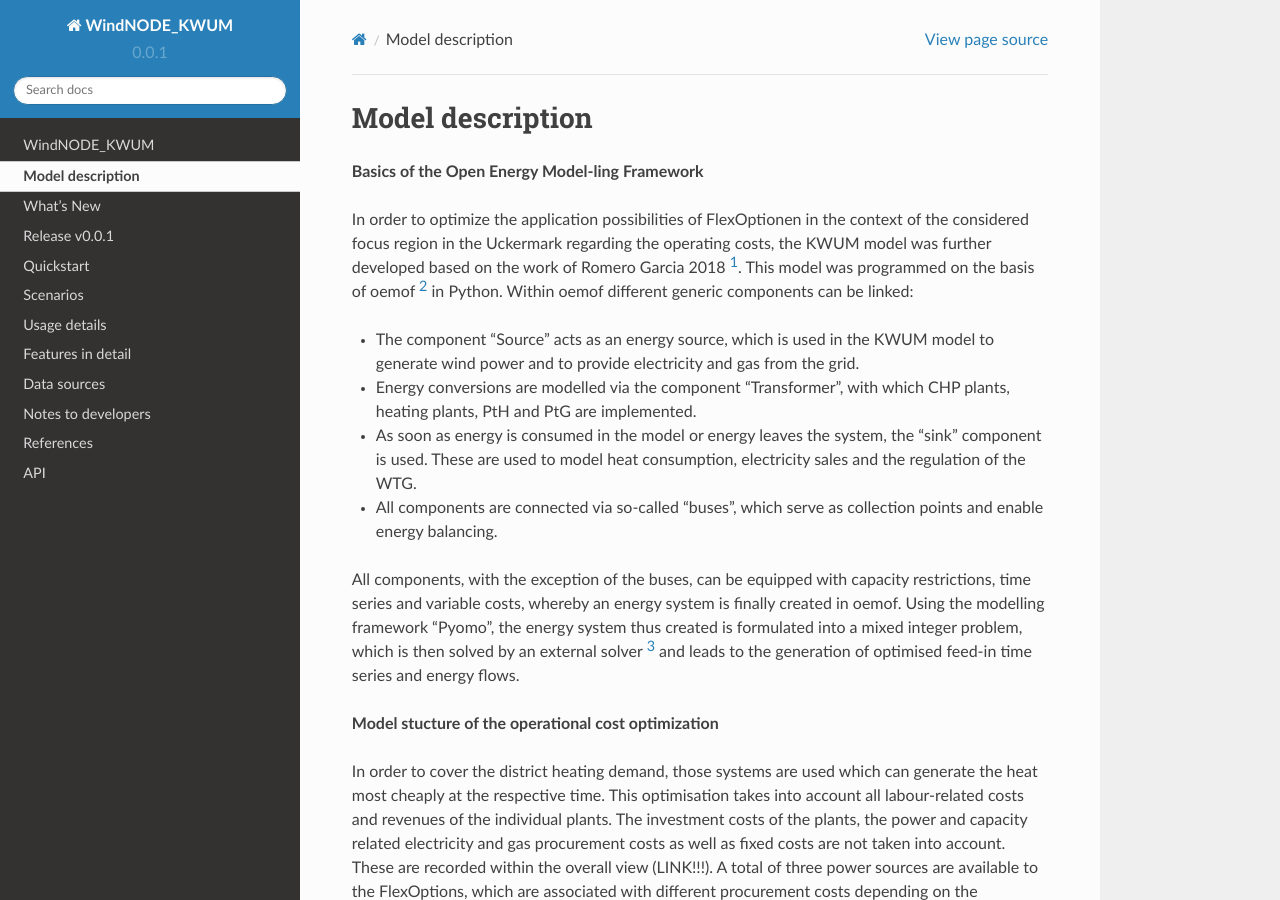
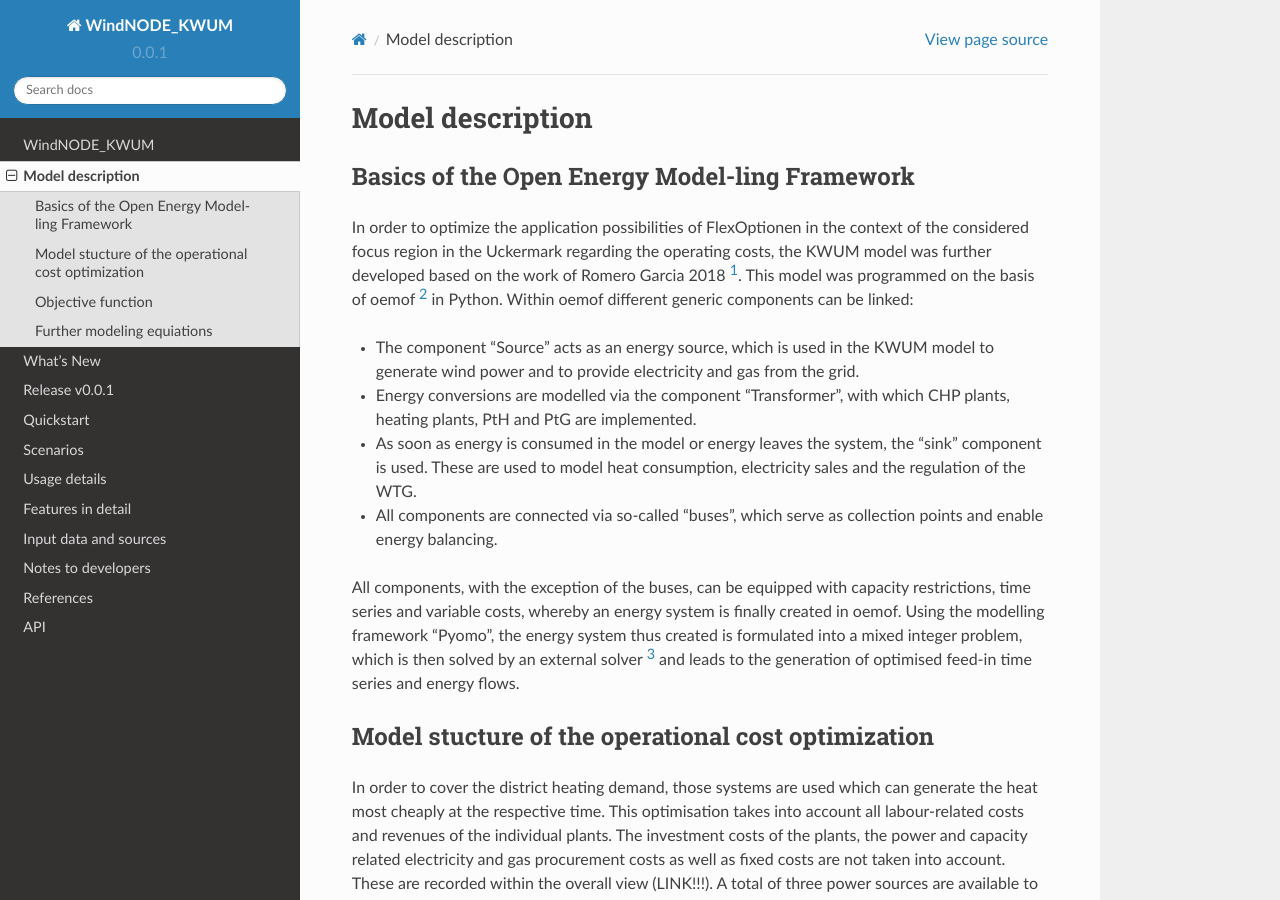
Before and after one commit to windnode/WindNODE_KWUM, a Sphinx documentation site: the page built from doc/model_description.rst, in a window 1280 px wide and 900 px high. Built offline with Sphinx 7.4.7 and the Read the Docs theme 2.0.0, drawn with Linux system fonts in a browser that asks for light colours; formulas are drawn with MathJax 3.

Commit message:
changed headlines

```diff
--- a/doc/model_description.rst
+++ b/doc/model_description.rst
@@ -1,7 +1,8 @@
 Model description
 =================
 
-**Basics of the Open Energy Model-ling Framework**
+Basics of the Open Energy Model-ling Framework
+------------------------------------------------------------------
 
 In order to optimize the application possibilities of FlexOptionen in the context of the considered focus region in the Uckermark regarding the operating costs, the KWUM model was further developed based on the work of Romero Garcia 2018 [#]_. This model was programmed on the basis of oemof [#]_ in Python.
 Within oemof different generic components can be linked:
@@ -15,7 +16,8 @@ All components, with the exception of the buses, can be equipped with capacity r
 
 
 
-**Model stucture of the operational cost optimization**
+Model stucture of the operational cost optimization
+------------------------------------------------------------------
 
 In order to cover the district heating demand, those systems are used which can generate the heat most cheaply at the respective time. This optimisation takes into account all labour-related costs and revenues of the individual plants. The investment costs of the plants, the power and capacity related electricity and gas procurement costs as well as fixed costs are not taken into account. These are recorded within the overall view (LINK!!!).
 A total of three power sources are available to the FlexOptions, which are associated with different procurement costs depending on the scenarios. This means that electricity can be obtained from the grid at any time at day-ahead market prices and scenario-dependent levies and allocations (grid electricity). On the other hand, so-called FlexStrom is available at certain times, which is defined on the basis of the criteria for grid and market serviceability of the SINTEG-VO [#]_. FlexStrom is therefore electricity which would either have to be regulated out of the local wind turbines by one-man operations or which is available in the electricity grid at times of negative day-ahead market prices. In order to analyse potential synergies of PtH and PtG in connection with battery storage, these systems were additionally enabled to be supplied directly from the battery.
@@ -26,7 +28,8 @@ The basic structure of the energy system under consideration and the integration
 
 Schematic model representation
 
-**Objective function**
+Objective function
+----------------------
 
 In the KWUM model, optimisation is achieved by minimising the annual operating costs of the individual components of the energy system. The target function to be minimized is therefore:
 
@@ -34,7 +37,8 @@ In the KWUM model, optimisation is achieved by minimising the annual operating c
     :alt: Objective function
 
 
-**Further modeling equiations**
+Further modeling equiations
+--------------------------------------------
 
 *Wind power generation and curtailment*
 
```
Also changed, not shown: doc/data_sources.rst (+7 -2 lines), doc/scenarios.rst (+6 -3 lines), doc/start_page.rst (+6 -3 lines).
